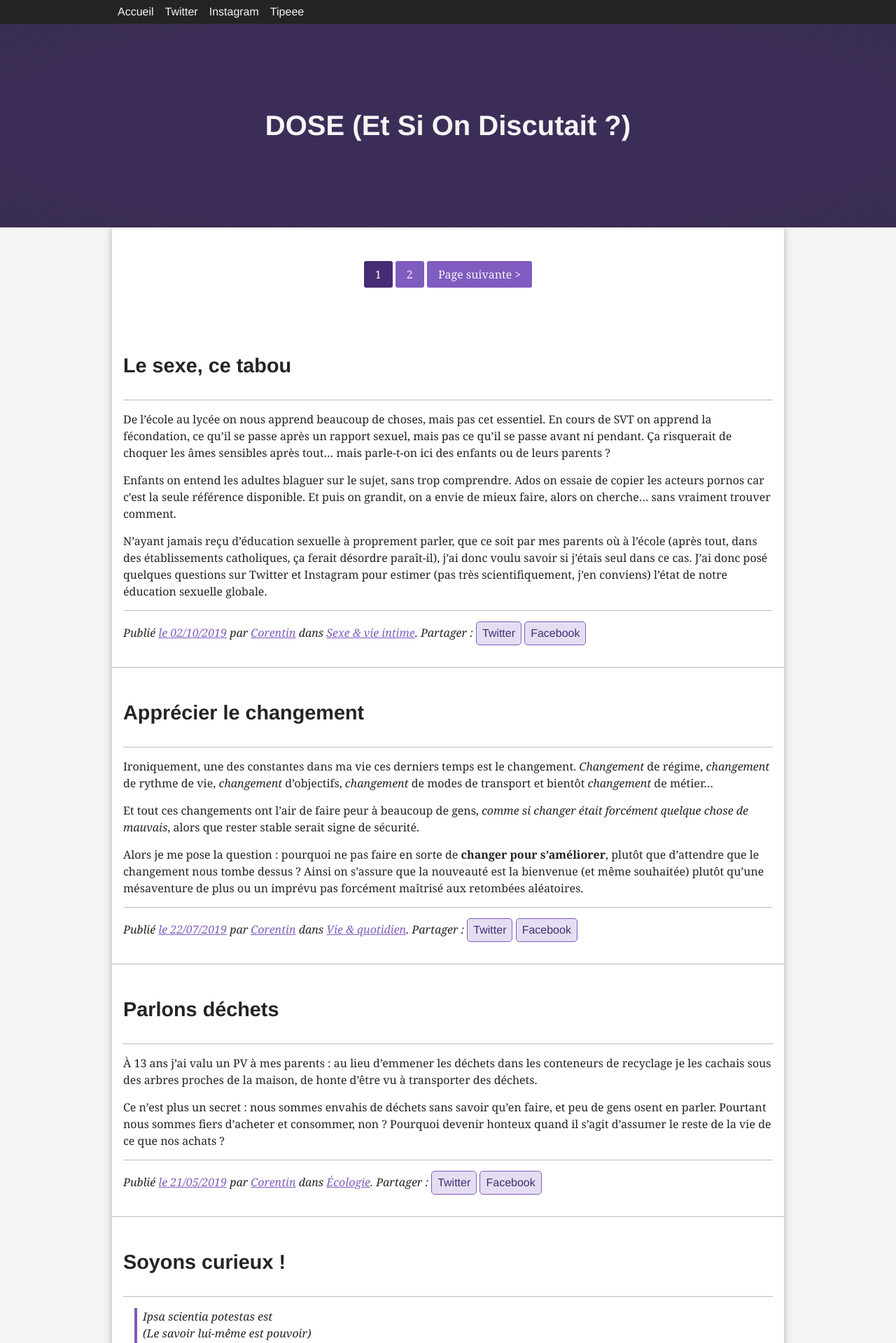
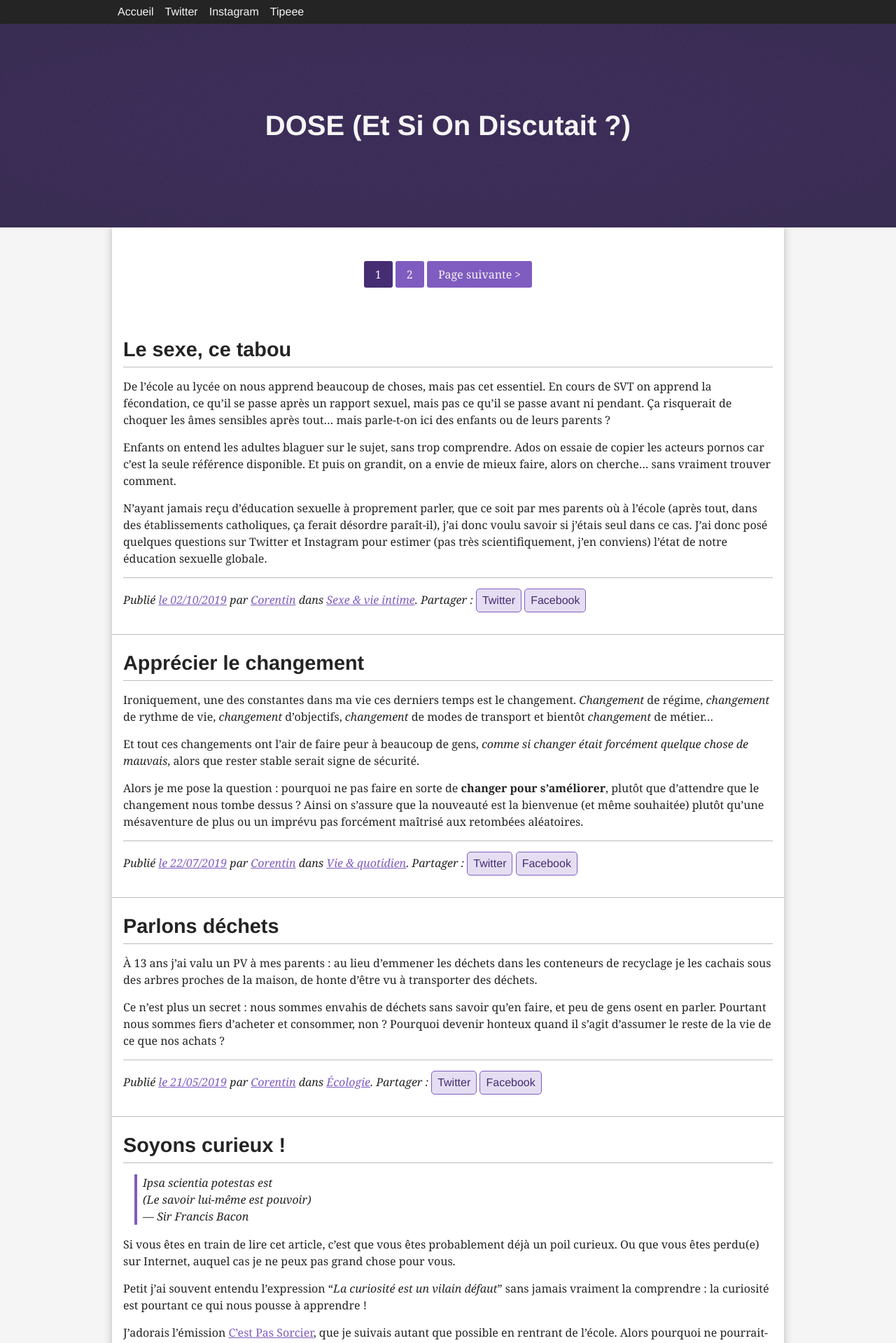
Before and after one commit to viki53/Blog, a Jekyll site: the page built from index.html, in a window 1280 px wide. Shown: the top 1919 px of the page at 70% size. Built offline with Jekyll 4.4.1, drawn with Linux system fonts in a browser that asks for light colours; the list of posts is cut into pages by our own code; comment, search, counter and statistics services are not loaded.

Commit message:
Fix article title CSS

```diff
--- a/_layouts/archive.html
+++ b/_layouts/archive.html
@@ -39,7 +39,7 @@
 			{% endfor %}
 			<article class="article" itemscope itemtype="http://schema.org/BlogPosting">
 				<header>
-					<h2 itemprop="headline"><a href="{{ post.url | prepend:site.github.url }}">{{ post.title }}</a></h2>
+					<h2 class="article-title" itemprop="headline"><a href="{{ post.url | prepend:site.github.url }}">{{ post.title }}</a></h2>
 				</header>
 				<div class="post-excerpt">
 					{{ post.excerpt }}
--- a/_layouts/home.html
+++ b/_layouts/home.html
@@ -20,7 +20,7 @@
 		{% endfor %}
 		<article class="article" itemscope itemtype="http://schema.org/BlogPosting">
 			<header>
-				<h2 itemprop="headline"><a href="{{ post.url | prepend:site.github.url }}">{{ post.title }}</a></h2>
+				<h2 class="article-title" itemprop="headline"><a href="{{ post.url | prepend:site.github.url }}">{{ post.title }}</a></h2>
 			</header>
 			<div class="post-excerpt">
 				{{ post.excerpt }}
--- a/_layouts/post.html
+++ b/_layouts/post.html
@@ -10,7 +10,7 @@
 	<article itemscope itemtype="http://schema.org/BlogPosting">
 		<header class="hero">
 			<div class="container">
-				<h1 itemprop="headline">{{ page.title }}</h1>
+				<h1 class="article-title" itemprop="headline">{{ page.title }}</h1>
 			</div>
 		</header>
 
--- a/_sass/article.scss
+++ b/_sass/article.scss
@@ -5,7 +5,7 @@
 		padding: 0;
 		border-bottom: 1px solid $shadow-color;
 
-		h1 {
+		.article-title {
 			font-size: 1.8rem;
 			margin: 0;
 		}
```
